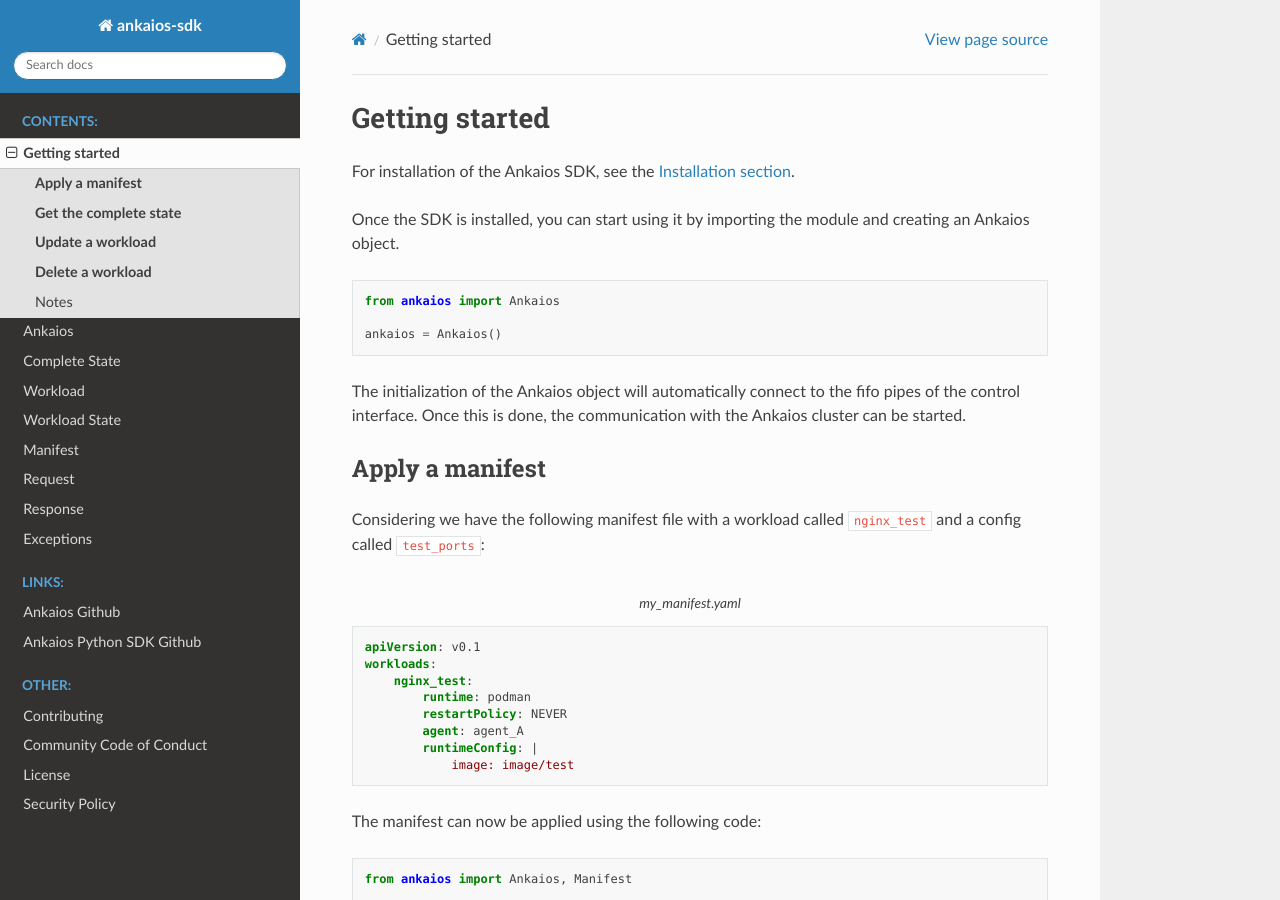
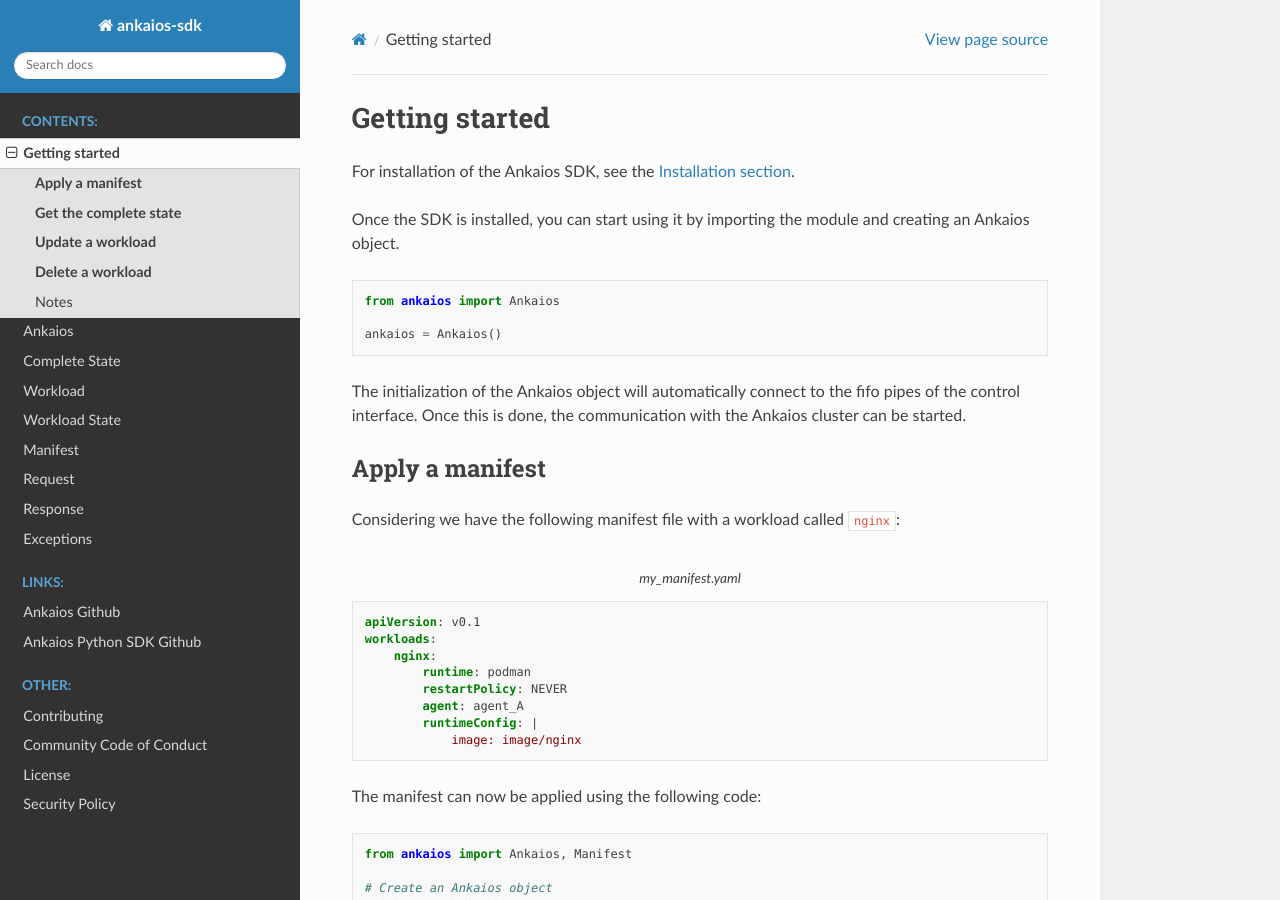
Before and after one commit to eclipse-ankaios/ank-sdk-python, a Sphinx documentation site: the page built from docs/source/getting_started.rst, in a window 1280 px wide and 900 px high. Built offline with Sphinx 7.4.7 and the Read the Docs theme 3.1.0, drawn with Linux system fonts in a browser that asks for light colours.

Commit message:
Fix Getting started doc

```diff
--- a/docs/source/getting_started.rst
+++ b/docs/source/getting_started.rst
@@ -17,19 +17,19 @@ the communication with the Ankaios cluster can be started.
 **Apply a manifest**
 --------------------
 
-Considering we have the following manifest file with a workload called ``nginx_test`` and a config called ``test_ports``:
+Considering we have the following manifest file with a workload called ``nginx``:
 
 .. code-block:: yaml
     :caption: my_manifest.yaml
 
     apiVersion: v0.1
     workloads:
-        nginx_test:
+        nginx:
             runtime: podman
             restartPolicy: NEVER
             agent: agent_A
             runtimeConfig: |
-                image: image/test
+                image: image/nginx
 
 The manifest can now be applied using the following code:
 
```
